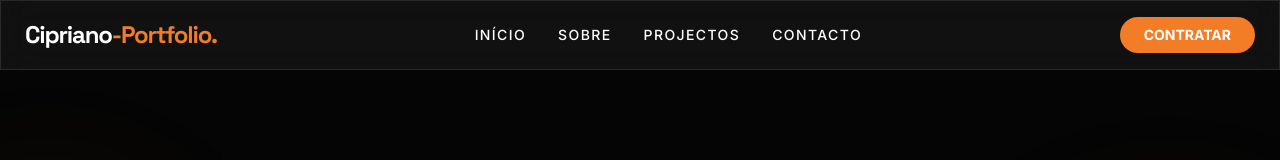
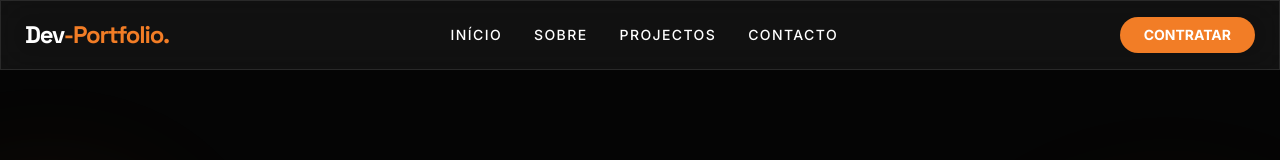
Before and after one commit to Namorocom/MyPortfolio-criz-dev, an Angular app: page / in a window 1280 px wide. Shown: the top 160 px of the page. Built offline with nearby package versions, Linux system fonts and the light colour scheme.

Commit message:
Change portfolio name from 'Cipriano' to 'Dev'

```diff
--- a/src/app/app.html
+++ b/src/app/app.html
@@ -2,7 +2,7 @@
   <!-- Navigation -->
   <nav class="fixed top-0 left-0 w-full z-50 glass px-4 md:px-6 py-3 md:py-4 flex justify-between items-center">
     <div class="text-lg md:text-2xl font-display font-bold tracking-tighter truncate max-w-[180px] md:max-w-none">
-      Cipriano<span class="text-primary">-Portfolio.</span>
+      Dev<span class="text-primary">-Portfolio.</span>
     </div>
     <div class="hidden md:flex space-x-8 text-sm font-medium uppercase tracking-widest">
       <button (click)="scrollTo('home')" class="hover:text-primary cursor-pointer transition-colors bg-transparent border-none p-0 uppercase tracking-widest font-medium text-white">Início</button>
```
